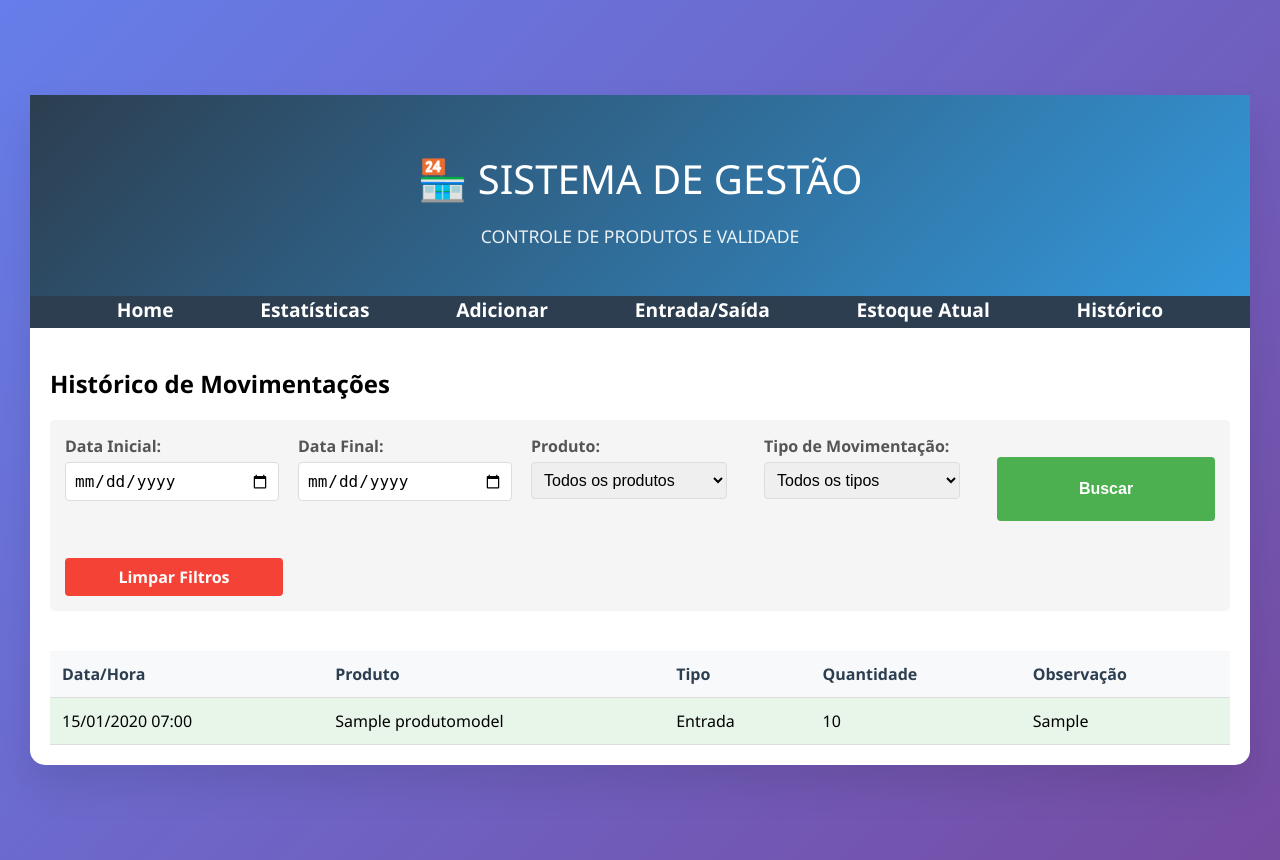
After one commit to andrey199315/pi_django, a Django app: page /historico/ in a window 1280 px wide. The commit adds this page. Run offline with Django 5.2, Linux system fonts and the light colour scheme; tables that the repository leaves empty hold one stand-in row (values such as "Sample post").

Commit message:
historico de movimentaçao e seus testes e html referente

```diff
--- a/produtos/models.py
+++ b/produtos/models.py
@@ -1,5 +1,25 @@
 from django.db import models
 from datetime import date
+
+class MovimentacaoEstoque(models.Model):
+    TIPO_CHOICES = [
+        ('entrada', 'Entrada'),
+        ('saida', 'Saída'),
+    ]
+
+    produto = models.ForeignKey('ProdutoModel', on_delete=models.CASCADE, related_name='movimentacoes')
+    tipo = models.CharField(max_length=7, choices=TIPO_CHOICES)
+    quantidade = models.IntegerField()
+    data_hora = models.DateTimeField(auto_now_add=True)
+    observacao = models.TextField(blank=True, null=True)
+
+    class Meta:
+        ordering = ['-data_hora']
+        verbose_name = 'Movimentação de Estoque'
+        verbose_name_plural = 'Movimentações de Estoque'
+
+    def __str__(self):
+        return f"{self.get_tipo_display()} de {self.quantidade} unidades de {self.produto.nome}"
 
 class ProdutoModel(models.Model):
     #opcoes de categoria
--- a/produtos/templates/base.html
+++ b/produtos/templates/base.html
@@ -16,19 +16,25 @@
         <p>CONTROLE DE PRODUTOS E VALIDADE</p>
     </div>
     <!-- Título Centralizado -->
+    {% block nav-bar %}
     <div class="nav-bar" id="nav-bar">
         <nav>
             <ul class="navegation-menu">
-                <li class="li-navegation-item"><a href="#estatistica" class="nav-link">Estatísticas</a></li>
+                <li class="li-navegation-item"><a href="{% url 'produtos:cadastrar' %}" class="nav-link">Home</a></li>
+
+                <li class="li-navegation-item"><a href="{% url 'produtos:cadastrar' %}#estatistica" class="nav-link">Estatísticas</a></li>
 
                 <li class="li-navegation-item"><a href="{% url 'produtos:cadastrar' %}#productForm" class="nav-link">Adicionar</a></li>
 
-                <li class="li-navegation-item"><a href="#movimento-estoque   " class="nav-link">Entrada/Saída</a></li>
+                <li class="li-navegation-item"><a href="{% url 'produtos:cadastrar' %}#movimento-estoque" class="nav-link">Entrada/Saída</a></li>
 
-                <li class="li-navegation-item"><a href="#estoque-atual" class="nav-link" id="btn-estoque-atual">Estoque Atual</a></li>
+                <li class="li-navegation-item"><a href="{% url 'produtos:cadastrar' %}#estoque-atual" class="nav-link" id="btn-estoque-atual">Estoque Atual</a></li>
+
+                <li class="li-navegation-item"><a href="{% url 'produtos:historico' %}" class="nav-link">Histórico</a></li>
             </ul>
         </nav>
     </div>
+    {% endblock  %}
     {% block stats %}
     <!-- Seção de Estatísticas -->
     <div class="stats-section" id="estatistica">
@@ -74,7 +80,7 @@
 
 {% endblock  %}
 
-
+        {% block table-storage %}
     <!-- Seção de Movimentação de Estoque -->
     <div class="inventory-section">
         <div class="estoque-controls">
@@ -185,6 +191,7 @@
                 </tr>
         </tbody>
     </table>
+    {% endblock  %}
 
         <!--Máscara de Input para Data de Validade -->
         <script src="https://code.jquery.com/jquery-3.7.1.min.js"></script>
--- /dev/null
+++ b/produtos/templates/historico_movimentacoes.html
@@ -0,0 +1,209 @@
+{% extends "base.html" %}
+{% load static %}
+
+{% block stats %}{% endblock  %}
+
+{% block content %}
+<div class="historico-section">
+    <h2>Histórico de Movimentações</h2>
+
+    <!-- Formulário de Filtros -->
+    <form method="get" class="filtros-form">
+        <div class="form-group">
+            <label for="data_inicio">Data Inicial:</label>
+            <input type="date" id="data_inicio" name="data_inicio" value="{{ filtros.data_inicio }}">
+        </div>
+
+        <div class="form-group">
+            <label for="data_fim">Data Final:</label>
+            <input type="date" id="data_fim" name="data_fim" value="{{ filtros.data_fim }}">
+        </div>
+
+        <div class="form-group">
+            <label for="produto_id">Produto:</label>
+            <select id="produto_id" name="produto_id">
+                <option value="">Todos os produtos</option>
+                {% for produto in produtos %}
+                <option value="{{ produto.id }}" {% if produto.id|stringformat:"i" == filtros.produto_id %}selected{% endif %}>
+                    {{ produto.nome }}
+                </option>
+                {% endfor %}
+            </select>
+        </div>
+
+        <div class="form-group">
+            <label for="tipo">Tipo de Movimentação:</label>
+            <select id="tipo" name="tipo">
+                <option value="">Todos os tipos</option>
+                <option value="entrada" {% if filtros.tipo == 'entrada' %}selected{% endif %}>Entrada</option>
+                <option value="saida" {% if filtros.tipo == 'saida' %}selected{% endif %}>Saída</option>
+            </select>
+        </div>
+
+        <button type="submit" class="btn-buscar">Buscar</button>
+        <a href="{% url 'produtos:historico' %}" class="btn-limpar">Limpar Filtros</a>
+    </form>
+
+    <!-- Tabela de Resultados -->
+    <div class="tabela-movimentacoes">
+        <table>
+            <thead>
+                <tr>
+                    <th>Data/Hora</th>
+                    <th>Produto</th>
+                    <th>Tipo</th>
+                    <th>Quantidade</th>
+                    <th>Observação</th>
+                </tr>
+            </thead>
+            <tbody>
+                {% for mov in movimentacoes %}
+                <tr class="{% if mov.tipo == 'saida' %}saida{% else %}entrada{% endif %}">
+                    <td>{{ mov.data_hora|date:"d/m/Y H:i" }}</td>
+                    <td>{{ mov.produto.nome }}</td>
+                    <td>{{ mov.get_tipo_display }}</td>
+                    <td>{{ mov.quantidade }}</td>
+                    <td>{{ mov.observacao|default:"-" }}</td>
+                </tr>
+                {% empty %}
+                <tr>
+                    <td colspan="5" class="sem-resultados">Nenhuma movimentação encontrada</td>
+                </tr>
+                {% endfor %}
+            </tbody>
+        </table>
+    </div>
+</div>
+
+
+
+<!-- Estilos específicos para o histórico -->
+<style>
+.historico-section {
+    padding: 20px;
+    max-width: 1200px;
+    margin: 0 auto;
+}
+
+.filtros-form {
+    display: grid;
+    grid-template-columns: repeat(auto-fit, minmax(200px, 1fr));
+    gap: 15px;
+    margin-bottom: 20px;
+    padding: 15px;
+    background: #f5f5f5;
+    border-radius: 5px;
+}
+
+.form-group {
+    display: flex;
+    flex-direction: column;
+}
+
+.form-group label {
+    margin-bottom: 5px;
+    font-weight: bold;
+}
+
+.form-group input,
+.form-group select {
+    padding: 8px;
+    border: 1px solid #ddd;
+    border-radius: 4px;
+}
+
+.btn-buscar,
+.btn-limpar {
+    padding: 8px 15px;
+    border: none;
+    border-radius: 4px;
+    cursor: pointer;
+    font-weight: bold;
+    text-decoration: none;
+    text-align: center;
+    margin-top: 22px;
+}
+
+.btn-buscar {
+    background-color: #4CAF50;
+    color: white;
+}
+
+.btn-limpar {
+    background-color: #f44336;
+    color: white;
+    display: inline-block;
+}
+
+.tabela-movimentacoes {
+    overflow-x: auto;
+}
+
+.tabela-movimentacoes table {
+    width: 100%;
+    border-collapse: collapse;
+    margin-top: 20px;
+}
+
+.tabela-movimentacoes th,
+.tabela-movimentacoes td {
+    padding: 12px;
+    text-align: left;
+    border-bottom: 1px solid #ddd;
+}
+
+.tabela-movimentacoes th {
+    background-color: #f8f9fa;
+    font-weight: bold;
+}
+
+.tabela-movimentacoes tr.entrada {
+    background-color: #e8f5e9;
+}
+
+.tabela-movimentacoes tr.saida {
+    background-color: #ffebee;
+}
+
+.tabela-movimentacoes tr:hover {
+    background-color: #f5f5f5;
+}
+
+.sem-resultados {
+    text-align: center;
+    color: #666;
+    padding: 20px;
+}
+
+.nav-bar{
+  z-index: 1000;
+  position: sticky;
+  top: 0;
+  background-color: #2c3e50;
+  width:100%;
+  height: 2em;
+
+}
+ul.navegation-menu{
+  list-style-type: none;
+  margin: 0;
+  padding: 0;
+  overflow: hidden;
+  background-color: #2c3e50;
+  display: flex;
+  justify-content: space-evenly;
+}
+a.nav-link{
+  color: white;
+  text-decoration: none;
+  font-size: larger;
+  font-weight: bold;
+}
+a.nav-link:hover{
+  text-decoration: none;
+  color: grey;
+}
+</style>
+{% endblock %}
+
+{% block table-storage %}{% endblock  %}
--- a/produtos/urls.py
+++ b/produtos/urls.py
@@ -9,5 +9,6 @@ urlpatterns = [
     path('editar/<int:id>', views.editar_produto, name='editar'),
     path('saida-estoque/', views.saida_estoque, name='saida_estoque'),
     path('entrada-estoque/', views.entrada_estoque, name='entrada_estoque'),
-    path('limpar/', views.limpar_estoque, name='limpar')
+    path('limpar/', views.limpar_estoque, name='limpar'),
+    path('historico/', views.historico_movimentacoes, name='historico')
 ]
--- a/produtos/views.py
+++ b/produtos/views.py
@@ -1,7 +1,8 @@
-from django.shortcuts import render, redirect,get_object_or_404
+from django.shortcuts import render, redirect, get_object_or_404
+from django.contrib import messages
+from django.http import HttpRequest
 from .forms import ProdutoForm
-from .models import ProdutoModel
-from django.http import HttpRequest
+from .models import ProdutoModel, MovimentacaoEstoque
 import json
 import logging
 
@@ -118,12 +119,22 @@ def saida_estoque(request):
     if request.method == 'POST':
         produto_id = request.POST.get('produto_id')
         quantidade_saida = int(request.POST.get('quantidade_saida', 0))
+        observacao = request.POST.get('observacao', '')
 
         try:
             produto = ProdutoModel.objects.get(id=produto_id)
             if produto.quantidade >= quantidade_saida:
                 produto.quantidade -= quantidade_saida
                 produto.save()
+
+                # Registra a movimentação
+                MovimentacaoEstoque.objects.create(
+                    produto=produto,
+                    tipo='saida',
+                    quantidade=quantidade_saida,
+                    observacao=observacao
+                )
+
                 messages.success(request, f'Saída de {quantidade_saida} unidades de {produto.nome} registrada com sucesso!')
             else:
                 messages.error(request, 'Quantidade insuficiente em estoque!')
@@ -138,12 +149,22 @@ def entrada_estoque(request):
     if request.method == 'POST':
         produto_id = request.POST.get('produto_id')
         quantidade_entrada = int(request.POST.get('quantidade_entrada', 0))
+        observacao = request.POST.get('observacao', '')
 
         try:
             produto = ProdutoModel.objects.get(id=produto_id)
             if quantidade_entrada > 0:
                 produto.quantidade += quantidade_entrada
                 produto.save()
+
+                # Registra a movimentação
+                MovimentacaoEstoque.objects.create(
+                    produto=produto,
+                    tipo='entrada',
+                    quantidade=quantidade_entrada,
+                    observacao=observacao
+                )
+
                 messages.success(request, f'Entrada de {quantidade_entrada} unidades de {produto.nome} registrada com sucesso!')
             else:
                 messages.error(request, 'A quantidade deve ser maior que zero!')
@@ -153,3 +174,55 @@ def entrada_estoque(request):
             messages.error(request, f'Erro ao registrar entrada: {str(e)}')
 
     return redirect('produtos:cadastrar')
+
+def historico_movimentacoes(request):
+    from datetime import datetime, timedelta
+    from django.db.models import Q
+
+    # Filtros
+    data_inicio = request.GET.get('data_inicio')
+    data_fim = request.GET.get('data_fim')
+    produto_id = request.GET.get('produto_id')
+    tipo = request.GET.get('tipo')
+
+    # Query base
+    movimentacoes = MovimentacaoEstoque.objects.select_related('produto').all()
+
+    # Aplicar filtros
+    if data_inicio:
+        try:
+            data_inicio = datetime.strptime(data_inicio, '%Y-%m-%d')
+            movimentacoes = movimentacoes.filter(data_hora__date__gte=data_inicio)
+        except ValueError:
+            messages.error(request, 'Data inicial inválida')
+
+    if data_fim:
+        try:
+            data_fim = datetime.strptime(data_fim, '%Y-%m-%d')
+            # Adiciona 1 dia menos 1 segundo para pegar o dia inteiro
+            data_fim = data_fim + timedelta(days=1, seconds=-1)
+            movimentacoes = movimentacoes.filter(data_hora__date__lte=data_fim)
+        except ValueError:
+            messages.error(request, 'Data final inválida')
+
+    if produto_id:
+        movimentacoes = movimentacoes.filter(produto_id=produto_id)
+
+    if tipo:
+        movimentacoes = movimentacoes.filter(tipo=tipo)
+
+    # Lista de produtos para o filtro
+    produtos = ProdutoModel.objects.all()
+
+    contexto = {
+        'movimentacoes': movimentacoes,
+        'produtos': produtos,
+        'filtros': {
+            'data_inicio': data_inicio.strftime('%Y-%m-%d') if data_inicio else '',
+            'data_fim': data_fim.strftime('%Y-%m-%d') if isinstance(data_fim, datetime) else '',
+            'produto_id': produto_id,
+            'tipo': tipo,
+        }
+    }
+
+    return render(request, 'historico_movimentacoes.html', contexto)
```
Also changed, not shown: produtos/tests.py (+77 -2 lines), produtos/migrations/0010_movimentacaoestoque.py (added).
